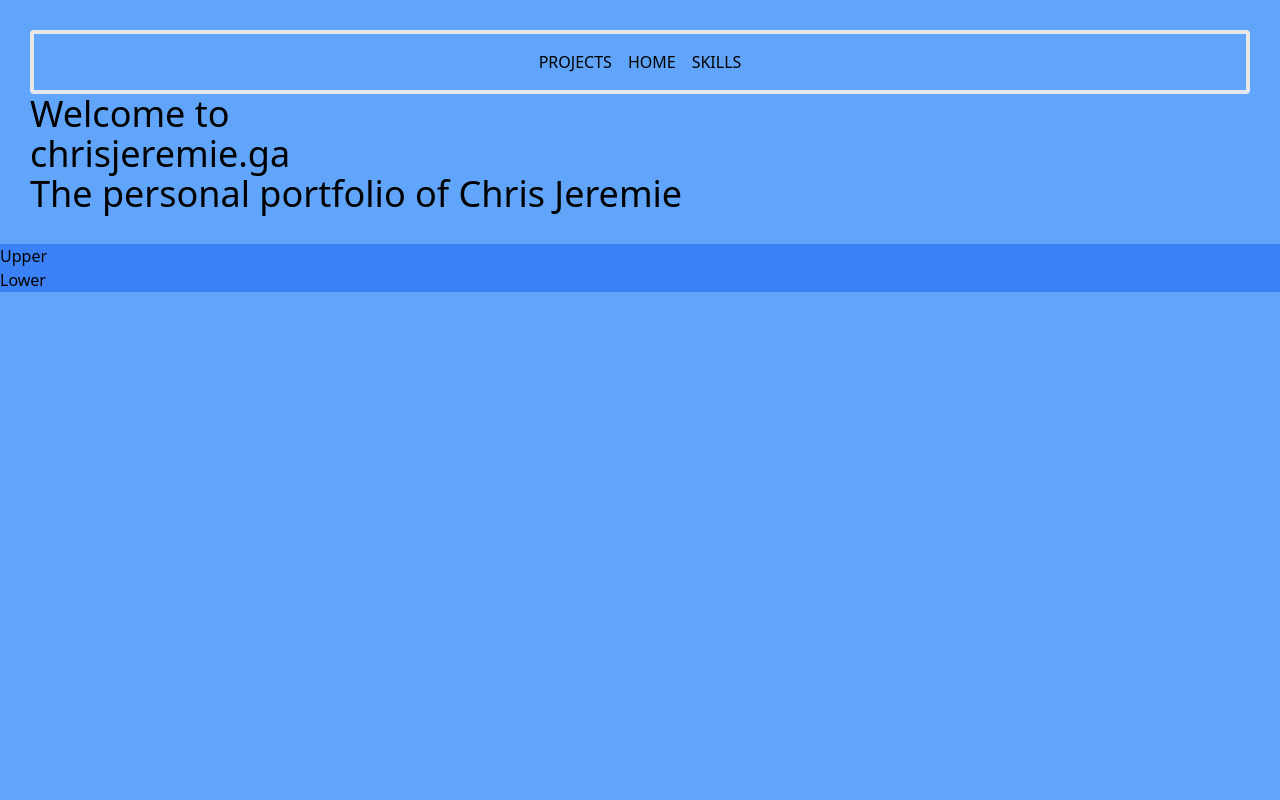
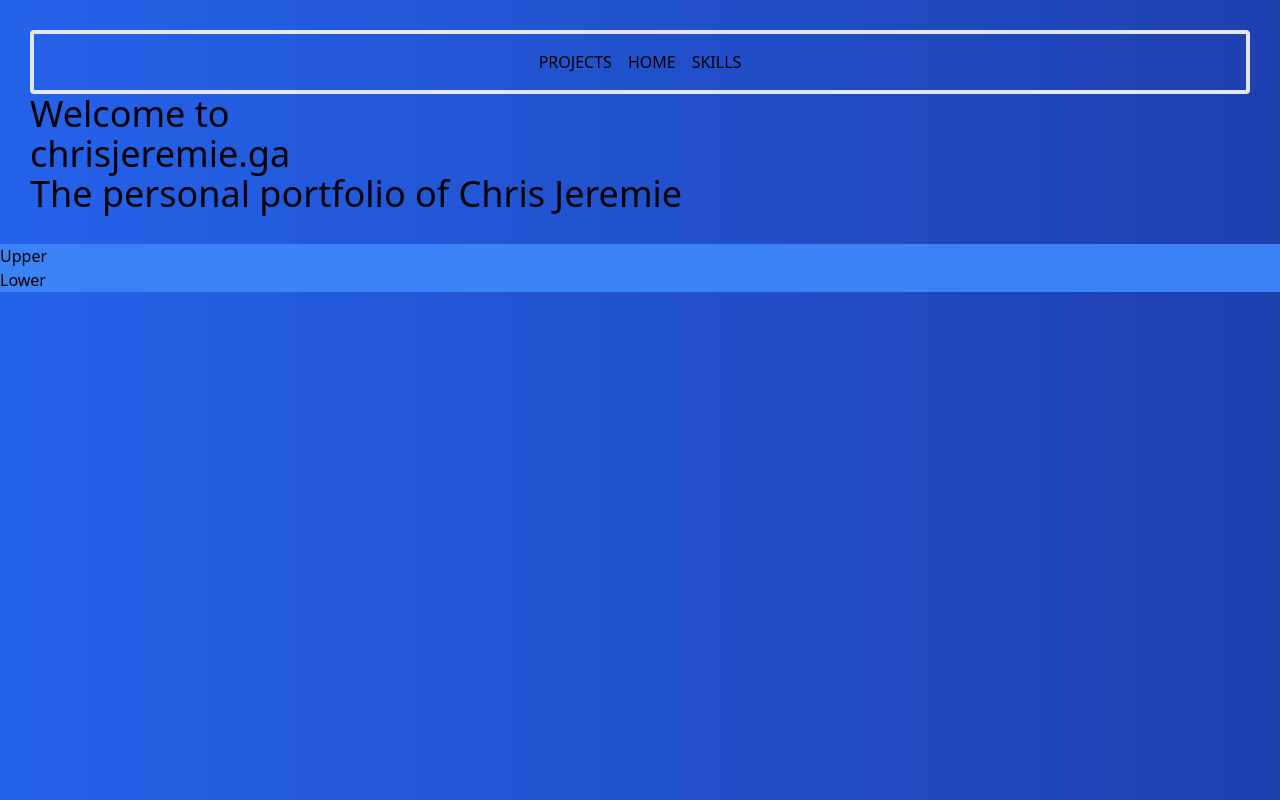
Before and after one commit to chrisjeremy84/my_porfolio, a React (Create React App) app: page / in a window 1280 px wide. Built offline with nearby package versions, Linux system fonts and the light colour scheme.

Commit message:
Background change to blue-900

```diff
--- a/src/App.js
+++ b/src/App.js
@@ -5,7 +5,7 @@ import NavBar from './components/NavBar';
 
 function App() {
   return (
-      <div className=" bg-blue-400 flex flex-col min-h-screen">
+      <div className=" bg-gradient-to-r from-blue-600 to-blue-800  flex flex-col min-h-screen">
         <div className="Header">
   <NavBar/>
   </div>
```
Also changed, not shown: 2 other files (tests, documents, lock files or other folders).
